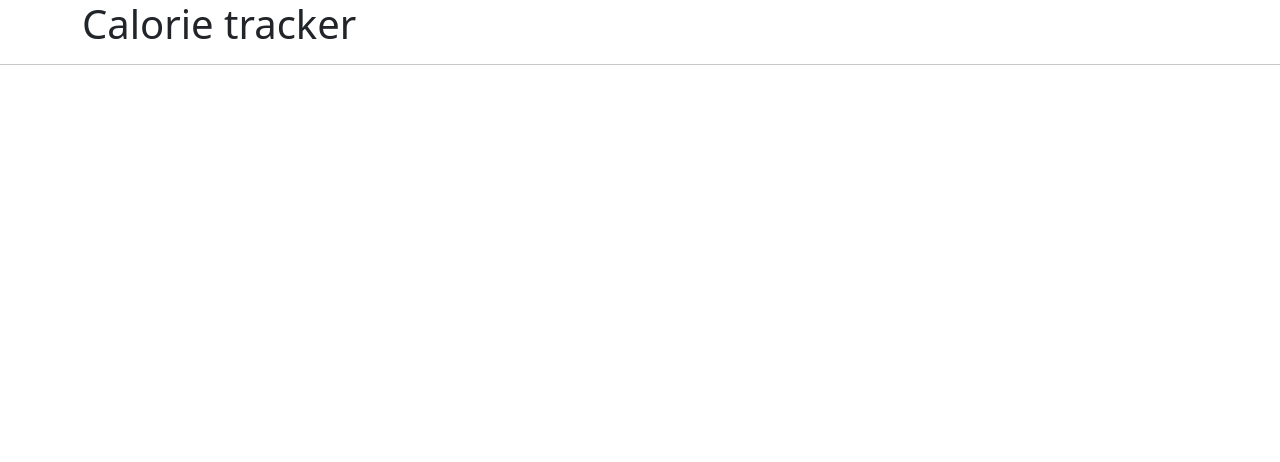
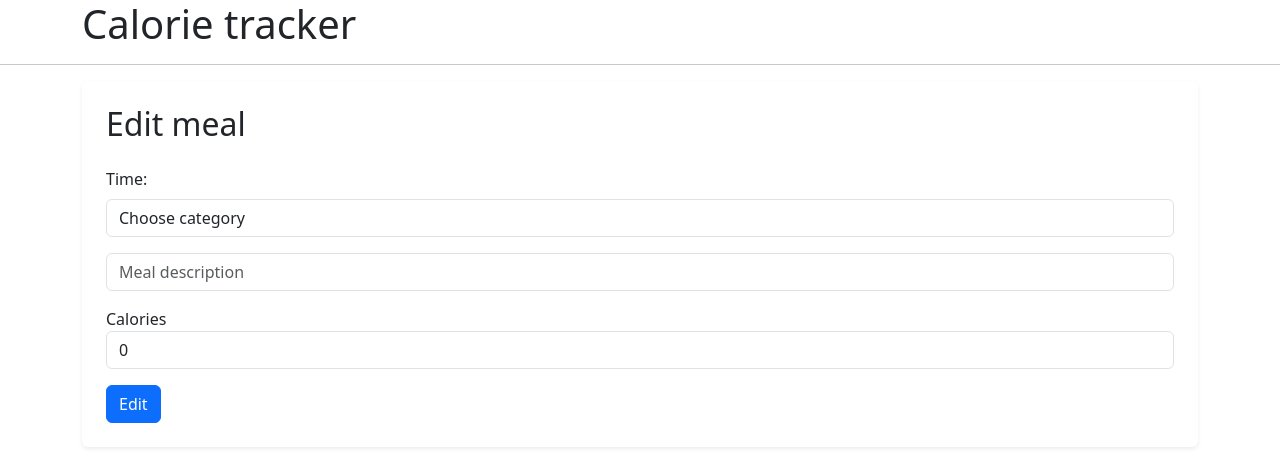
Before and after one commit to voarix/hw-66, a React (Vite) app: page /edit/1 in a window 1280 px wide. Before the commit this address had no page. Shown: the top 462 px of the page. Built offline with nearby package versions, Linux system fonts and the light colour scheme; no server answers.

Commit message:
создал контейнер EditMeal для редактирования приемов пищи

```diff
--- a/src/App.tsx
+++ b/src/App.tsx
@@ -1,14 +1,15 @@
 import "./App.css";
-import { Route, Routes } from "react-router-dom";
+import { Link, Route, Routes } from "react-router-dom";
 import AllMeals from "./Containers/AllMeals/AllMeals.tsx";
 import NewMeal from "./Containers/NewMeal/NewMeal.tsx";
+import EditMeal from "./Containers/EditMeal/EditMeal.tsx";
 
 const App = () => {
 
   return (
     <>
       <header className="container">
-        <h1>Calorie tracker</h1>
+        <h1><Link to='/' className='nav-link'>Calorie tracker</Link></h1>
       </header>
       <hr/>
       <main className="container">
@@ -16,6 +17,7 @@ const App = () => {
           <Route path="/" element={<AllMeals/>} />
           <Route path="/meals" element={<AllMeals/>} />
           <Route path="/meals/new-meal" element={<NewMeal/>} />
+          <Route path="/edit/:idMeal" element={<EditMeal/>} />
         </Routes>
       </main>
     </>
--- a/src/Containers/AllMeals/AllMeals.tsx
+++ b/src/Containers/AllMeals/AllMeals.tsx
@@ -42,7 +42,7 @@ const AllMeals = () => {
   const mealsContent = (
     <>
       {meals.length ?
-        meals.map((meal) => (<MealItem time={meal.time} key={meal.id} dish={meal.text} calories={meal.calories}/>)) :
+        meals.map((meal) => (<MealItem time={meal.time} key={meal.id} dish={meal.text} calories={meal.calories} idMeal={meal.id}/>)) :
         <p>No meals yet</p>
       }
     </>
--- /dev/null
+++ b/src/Containers/EditMeal/EditMeal.tsx
@@ -0,0 +1,30 @@
+import axiosApi from "../../axiosApi.ts";
+import { useState } from "react";
+import { useParams } from "react-router-dom";
+import { IMealForm } from "../../types";
+import MealForm from "../../components/MealForm/MealForm.tsx";
+
+const EditMeal = () => {
+  const [loading, setLoading] = useState(false);
+  const {idMeal} = useParams();
+
+  const onSubmitAddNewMeal = async (meal: IMealForm) => {
+    try {
+      setLoading(true);
+      await axiosApi.put(`meals/${idMeal}.json`, meal);
+    } catch (error) {
+      console.error(error);
+    } finally {
+      setLoading(false);
+    }
+    console.log(meal);
+  };
+
+  return (
+    <div>
+      <MealForm onSubmitAdd={onSubmitAddNewMeal} isLoading={loading} isEdit={true} idMeal={idMeal} />
+    </div>
+  );
+};
+
+export default EditMeal;
--- a/src/components/MealItem/MealItem.tsx
+++ b/src/components/MealItem/MealItem.tsx
@@ -1,12 +1,16 @@
 import React from "react";
+import { useNavigate } from "react-router-dom";
 
 interface Props {
   time: string;
   dish: string;
   calories: number;
+  idMeal: string;
 }
 
-const MealItem: React.FC<Props> = ({time, dish, calories}) => {
+const MealItem: React.FC<Props> = ({time, dish, calories, idMeal}) => {
+  const navigate = useNavigate();
+
   return (
     <div className="row mb-3 p-3 border rounded shadow bg-light">
       <div className="col-md-6">
@@ -27,7 +31,7 @@ const MealItem: React.FC<Props> = ({time, dish, calories}) => {
         </div>
 
         <div className="row ms-5">
-          <button type="button" className="btn btn-primary mb-2">Edit</button>
+          <button type="button" className="btn btn-primary mb-2" onClick={() => navigate(`/edit/${idMeal}`)}>Edit</button>
           <button type="button" className="btn btn-danger">Delete</button>
         </div>
       </div>
```
